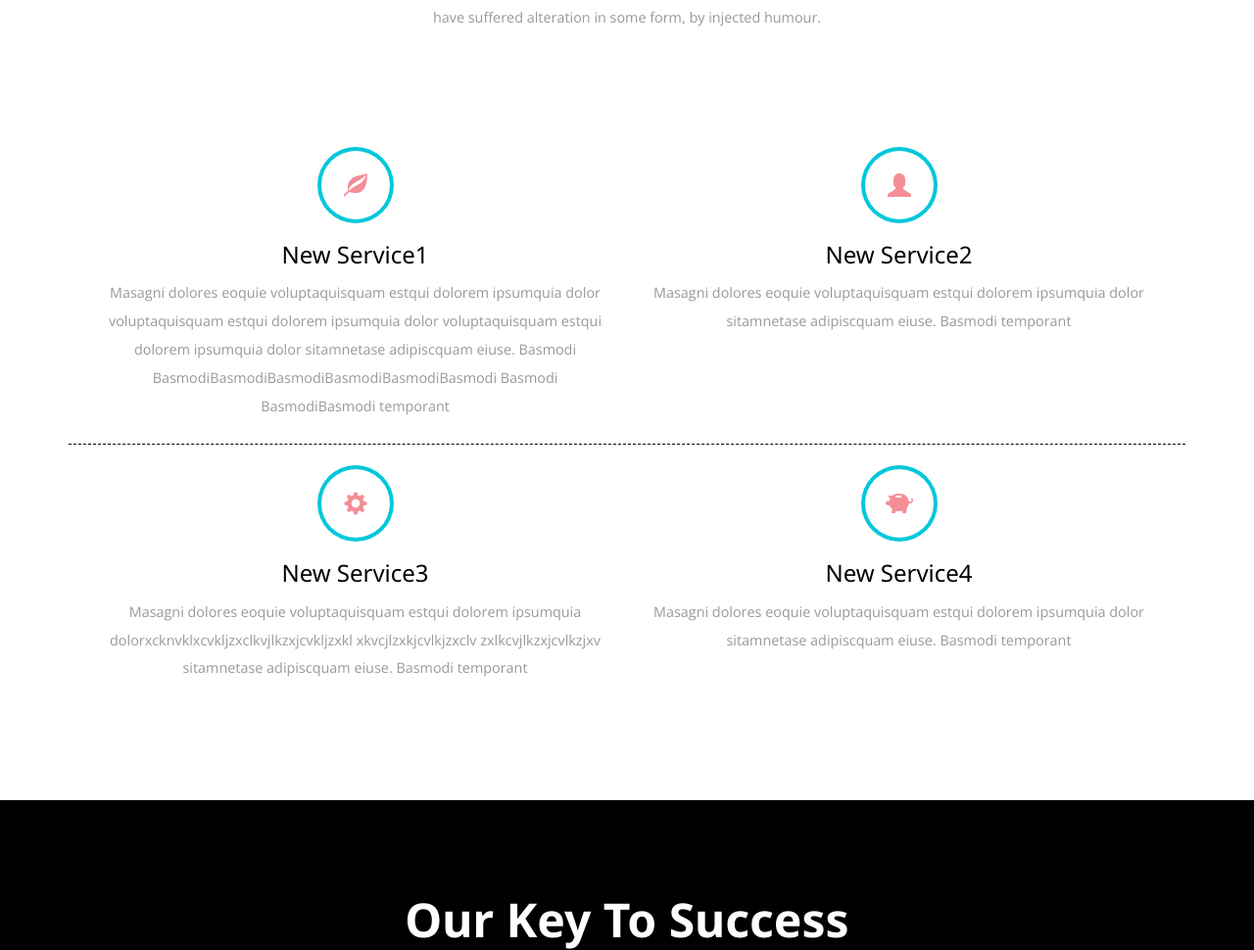
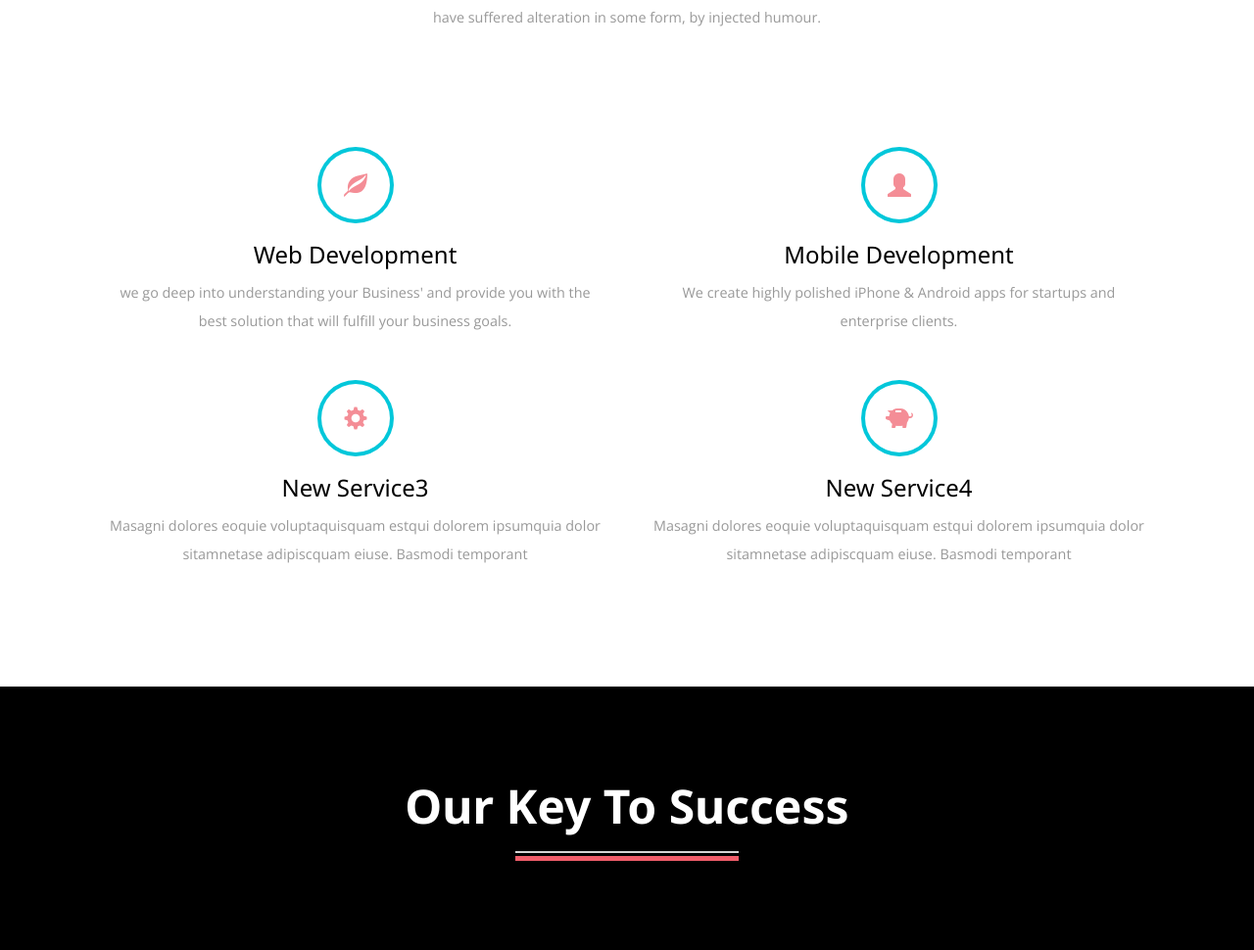
Before and after one commit to mahdy-nasr/khwarezmy, a PHP site: page / in a window 1280 px wide. Shown: the part 917-1887 px from the top of the page at 98% size. Run offline with PHP 8.4, Linux system fonts and the light colour scheme.

Commit message:
changing service content

```diff
--- a/index.php
+++ b/index.php
@@ -138,44 +138,31 @@ Author URL: http://khwarezmy.com
 		</div>
 		<div class="service-head">
 
-			<div class="col-md-12 ser-head1" style="border-bottom: 1px dashed black;">
-				<div class="col-md-6  ser-grid">
-					<div class=''>
+			<div class="col-md-12 ser-head1">
+				<div class="col-md-6 ser-grid ">
 				<span></span>
 					<div class=" hi-icon-effect-7 hi-icon-effect-7a">
 						<i class="glyphicon glyphicon-leaf hi-icon "> </i>
 					</div>
-						<h3>New Service1</h3>
-						<p>Masagni dolores eoquie voluptaquisquam estqui dolorem ipsumquia dolor voluptaquisquam estqui dolorem ipsumquia dolor voluptaquisquam estqui dolorem ipsumquia dolor sitamnetase adipiscquam eiuse. Basmodi BasmodiBasmodiBasmodiBasmodiBasmodiBasmodi Basmodi BasmodiBasmodi temporant</p>
+					<h3>Web Development</h3>
+										<p>we go deep into understanding your Business' and provide you with the best solution that will fulfill your business goals.</p>
 
 				</div>
-
-				</div>
-
-				<div class="col-md-6  ser-grid">
-					<div class=''>
-
+				<div class="col-md-6 ser-grid ">
 					<div class=" hi-icon-effect-7 hi-icon-effect-7a">
 						<i class="glyphicon glyphicon-user hi-icon "> </i>
 					</div>
-						<h3>New Service2</h3>
-						<p>Masagni dolores eoquie voluptaquisquam estqui dolorem ipsumquia dolor sitamnetase adipiscquam eiuse. Basmodi temporant</p>
+					<h3>Mobile Development</h3>
+										<p>We create highly polished iPhone & Android apps for startups and enterprise clients.</p>
 
 				</div>
-				</div>
-			</div>
-
-
-			<div class="col-md-12 ser-head1">
-
-
 				<div class="col-md-6 ser-grid ">
 					<div class=" hi-icon-effect-7 hi-icon-effect-7a">
 						<i class="glyphicon glyphicon-cog hi-icon "> </i>
 					</div>
 
 					<h3>New Service3</h3>
-					<p>Masagni dolores eoquie voluptaquisquam estqui dolorem ipsumquia dolorxcknvklxcvkljzxclkvjlkzxjcvkljzxkl xkvcjlzxkjcvlkjzxclv zxlkcvjlkzxjcvlkzjxv sitamnetase adipiscquam eiuse. Basmodi temporant</p>
+					<p>Masagni dolores eoquie voluptaquisquam estqui dolorem ipsumquia dolor sitamnetase adipiscquam eiuse. Basmodi temporant</p>
 				</div>
 				<div class="col-md-6 ser-grid ">
 					<div class=" hi-icon-effect-7 hi-icon-effect-7a">
```
Lines whose indentation alone changed are shown as unchanged.
